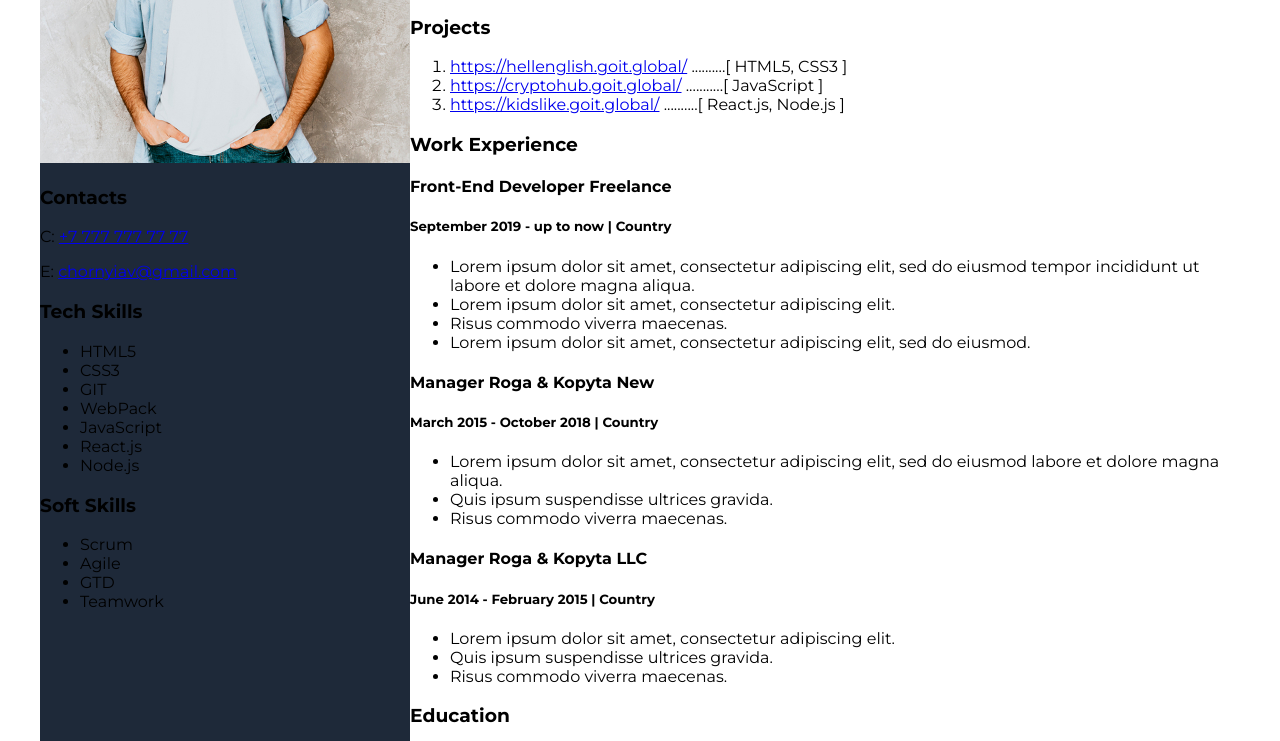
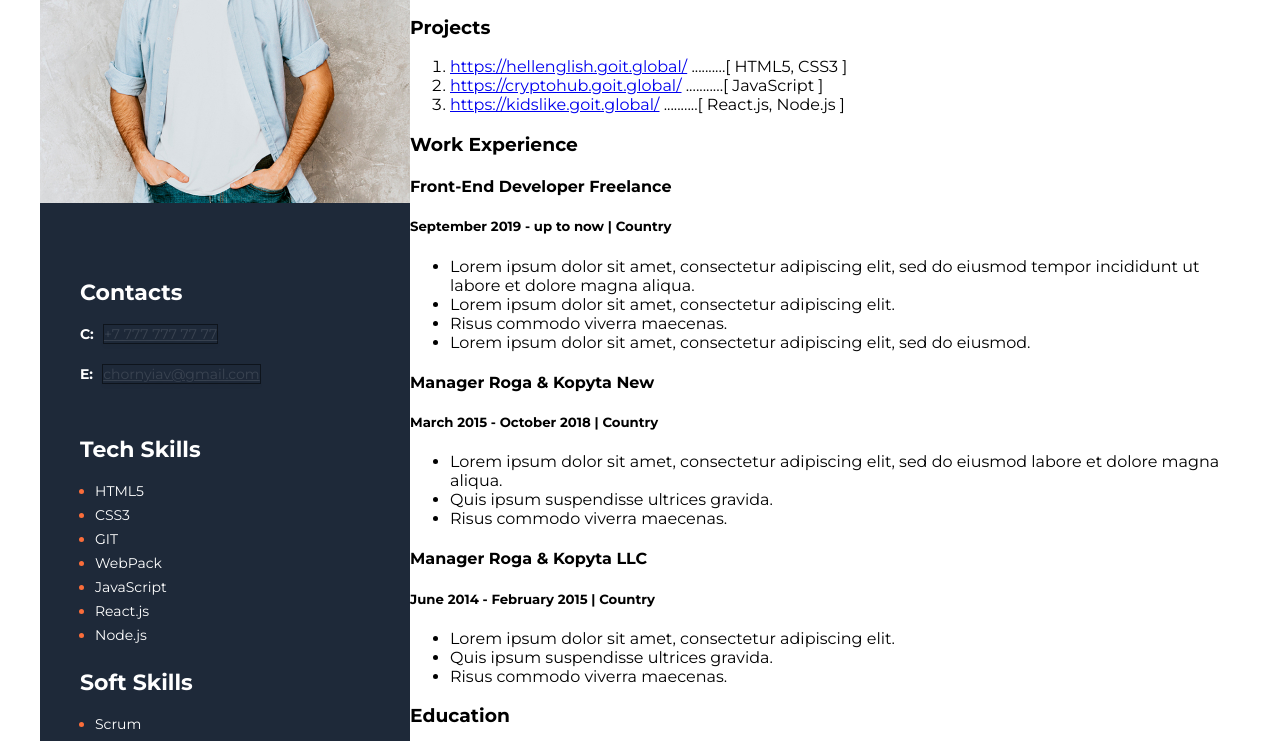
Before and after one commit to IHarahulia/CSharpProject, a plain HTML site: page index.html in a window 1280 px wide. Shown: the part 199-940 px from the top of the page. Drawn offline with Linux system fonts and the light colour scheme.

Commit message:
Maraphon GoIT:day 3 finish sidebar

```diff
--- a/index.html
+++ b/index.html
@@ -89,34 +89,42 @@
     </div>
     <!--Sidebar-->
     <aside class="sidebar_main">
-        <img src="img/photo.jpg" alt="user photo">
+        <img src="img/photo.jpg" alt="user photo" class="sidebar-img">
         <!--Contacts-->
-        <h3>Contacts</h3>
-        <div>
-            <p>C: <a href="tel:+7 777 777 77 77">+7 777 777 77 77</a> </p>
-            <p>E: <a href="mailto:chornyiav@gmail.com">chornyiav@gmail.com</a></p>
+
+        <div class="contacts">
+            <h3 class="sidebar-title">Contacts</h3>
+            <p>
+                <span class="Contact-type">C:</span>
+                <a class="telefon-email" href="tel:+7 777 777 77 77">+7 777 777 77 77</a>
+            </p>
+
+            <p>
+                <span class="Contact-type">E:</span>
+                <a class="telefon-email" href="mailto:chornyiav@gmail.com">chornyiav@gmail.com</a>
+            </p>
         </div>
         <!--Tech Skills-->
-        <div>
-            <h3>Tech Skills</h3>
-            <ul>
-                <li>HTML5</li>
-                <li>CSS3</li>
-                <li>GIT</li>
-                <li>WebPack</li>
-                <li>JavaScript</li>
-                <li>React.js</li>
-                <li>Node.js</li>
+        <div class="tech-skills">
+            <h3 class="sidebar-title">Tech Skills</h3>
+            <ul class="tech-skills-list-ul">
+                <li class="sidebare-li"><span class="skill-list-text">HTML5</span> </li>
+                <li class="sidebare-li"><span class="skill-list-text">CSS3</span></li>
+                <li class="sidebare-li"><span class="skill-list-text">GIT</span></li>
+                <li class="sidebare-li"><span class="skill-list-text">WebPack</span></li>
+                <li class="sidebare-li"><span class="skill-list-text">JavaScript</span></li>
+                <li class="sidebare-li"><span class="skill-list-text">React.js</span></li>
+                <li class="sidebare-li"><span class="skill-list-text">Node.js</span></li>
             </ul>
         </div>
         <!--Soft Skills-->
-        <div>
-            <h3>Soft Skills</h3>
-            <ul>
-                <li>Scrum</li>
-                <li>Agile</li>
-                <li>GTD</li>
-                <li>Teamwork</li>
+        <div class="soft-skills">
+            <h3 class="sidebar-title">Soft Skills</h3>
+            <ul class="soft-skills-list">
+                <li class="sidebare-li"> <span class="skill-list-text">Scrum</span> </li>
+                <li class="sidebare-li"><span class="skill-list-text">Agile</span></li>
+                <li class="sidebare-li"><span class="skill-list-text">GTD</span></li>
+                <li class="sidebare-li"><span class="skill-list-text">Teamwork</span></li>
             </ul>
         </div>
     </aside>
--- a/styles/style.css
+++ b/styles/style.css
@@ -18,16 +18,106 @@ body{
 /* sidebar_main */
 .sidebar_main{
 background-color: rgba(30, 41, 57, 1);
+padding-top: 40px;
+width: 370px;
 }
-/*Projects_styles*/
-.projects{
+
+.sidebar-img{
+    width: 370px;
+    margin-bottom: 50px;
+}
+/* Contacts */
+.contacts{
+    margin-left: 40px;
+    margin-bottom: 50px;
 
 }
-/*projects_text*/
-.projects_h3{
+.sidebar-title{
+
+    font-family: 'Montserrat';
+    font-style: normal;
+    font-weight: 700;
+    font-size: 22px;
+    line-height: 27px;
+    color: #FFFFFF;
+    margin-bottom: 10px;
 
 }
-/*about user*/
-.about_user{
+
+/* C: E: */
+
+.Contact-type{
+font-family: 'Montserrat';
+font-style: normal;
+font-weight: 700;
+font-size: 14px;
+line-height: 24px;
+color: #FFFFFF;
+margin-right: 5px;
+}
+
+
+
+/* +7 777 777 77 77 chornyiav@gmail.com */
+.telefon-email{
+    box-sizing: border-box;
+
+    font-family: 'Montserrat';
+    font-style: normal;
+    font-weight: 400;
+    font-size: 14px;
+    line-height: 24px;
+
+
+
+    color: #565E6A;
+
+    opacity: 0.5;
+    border: 1px solid #000000;
+    text-shadow: 0px 4px 4px rgba(0, 0, 0, 0.25);
+}
+
+.tech-skills{
+    margin-left: 40px;
+}
+.tech-skills-title{
+
+    font-style: normal;
+    font-weight: 700;
+    font-size: 22px;
+    line-height: 27px;
+    color: #FFFFFF;
+    margin-bottom: 10px;
+    margin-right: 40px;
+}
+.skill-list-text{
+font-style: normal;
+font-weight: 400;
+font-size: 14px;
+line-height: 24px;
+
+color: #FFFFFF;
+
 
 }
+
+.tech-skills-list-ul{
+    padding-left: 15px;
+}
+
+/* • • • • • • • */
+.sidebare-li{
+font-style: normal;
+font-weight: 700;
+font-size: 14px;
+line-height: 24px;
+color: #FB6D3A;
+
+}
+
+.soft-skills{
+    margin-left: 40px;
+}
+.soft-skills-list{
+    padding-left: 15px;
+}
```
